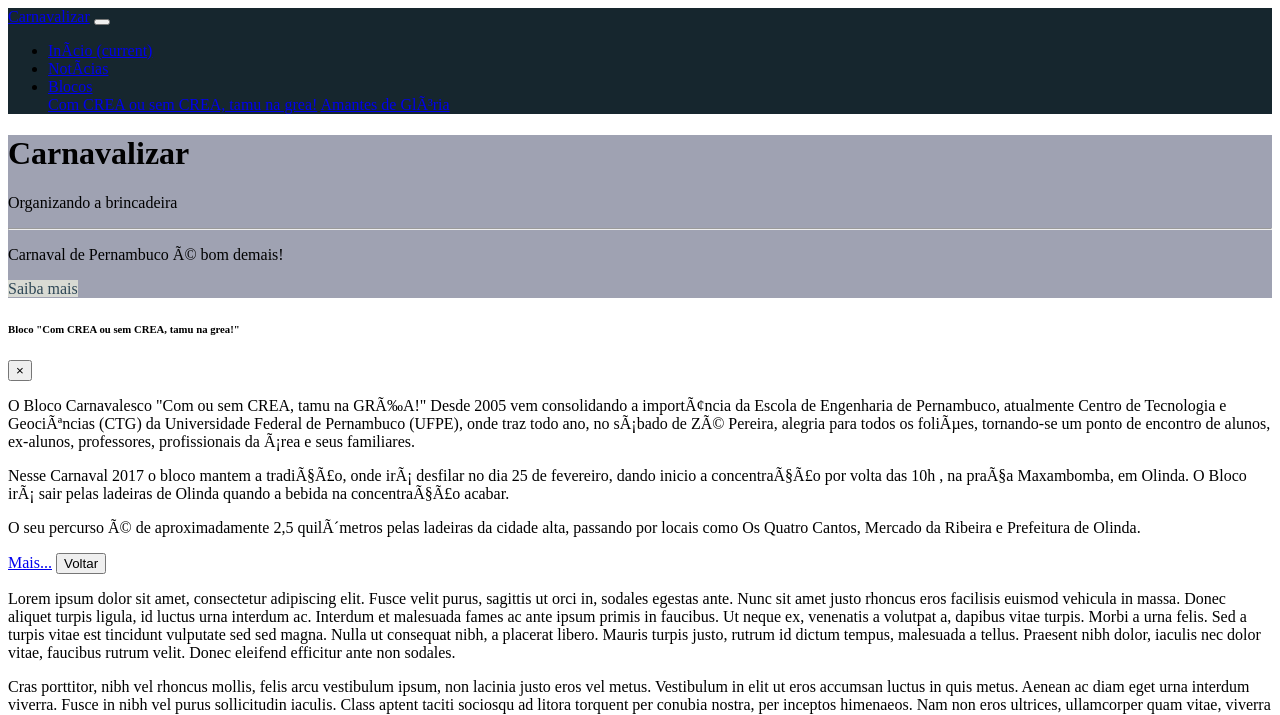
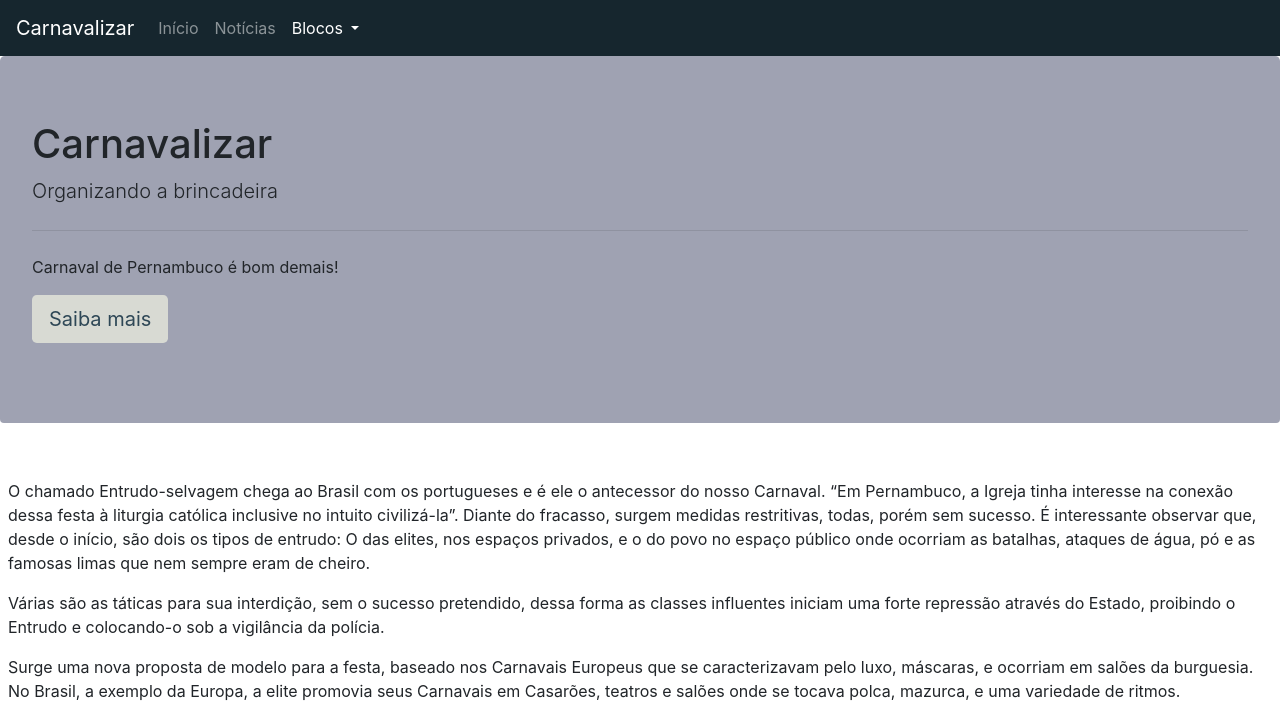
Before and after one commit to thiagojacinto/bootstrap-review-project-2020, a PHP site: page / in a window 1280 px wide. Shown: the top 715 px of the page. Run offline with PHP 8.4, Linux system fonts and the light colour scheme.

Commit message:
overview of index & main CSS

```diff
--- a/index.html
+++ b/index.html
@@ -1,20 +1,41 @@
+<!DOCTYPE html>
+<html lang="en">
+
+<head>
+  <meta charset="UTF-8">
+  <meta name="viewport" content="width=device-width, initial-scale=1.0, shrink-to-fit=no">
+  <meta http-equiv="X-UA-Compatible" content="ie=edge">
+
+  <!-- Bootstrap CSS -->
+  <link rel="stylesheet" href="https://stackpath.bootstrapcdn.com/bootstrap/4.4.1/css/bootstrap.min.css"
+    integrity="sha384-Vkoo8x4CGsO3+Hhxv8T/Q5PaXtkKtu6ug5TOeNV6gBiFeWPGFN9MuhOf23Q9Ifjh" crossorigin="anonymous">
+  <link rel="stylesheet" href="/styles/main.css">
+
+  <title>PE: Carnaval é aqui!</title>
+</head>
+
+<body>
+
   <header>
-  <nav class="navbar navbar-expand-lg navbar-dark " style = "background: #16262E; ">
+    <nav class="navbar navbar-expand-lg navbar-dark " style="background: #16262E; ">
       <a class="navbar-brand" href="#">Carnavalizar</a>
-    <button class="navbar-toggler" type="button" data-toggle="collapse" data-target="#navbarNavAltMarkup" aria-controls="navbarNavAltMarkup" aria-expanded="false" aria-label="Toggle navigation">
+      <button class="navbar-toggler" type="button" data-toggle="collapse" data-target="#navbarNavAltMarkup"
+        aria-controls="navbarNavAltMarkup" aria-expanded="false" aria-label="Toggle navigation">
         <span class="navbar-toggler-icon"></span>
       </button>
       <div class="collapse navbar-collapse" id="navbarNavDropdown">
         <ul class="navbar-nav">
-        <li class="nav-item active">
-          <a class="nav-link" href="#">Início <span class="sr-only">(current)</span></a>
+          <li class="nav-item ">
+            <a class="nav-link" href="/">Início </a>
           </li>
           <li class="nav-item">
             <a class="nav-link" href="#news">Notícias</a>
           </li>
-        <li class="nav-item dropdown">
-          <a class="nav-link dropdown-toggle" href="#" id="navbarDropdownMenuLink" data-toggle="dropdown" aria-haspopup="true" aria-expanded="false">
+          <li class="nav-item dropdown active">
+            <a class="nav-link dropdown-toggle" href="#" id="navbarDropdownMenuLink" data-toggle="dropdown"
+              aria-haspopup="true" aria-expanded="false">
               Blocos
+              <span class="sr-only">(current)</span>
             </a>
             <div class="dropdown-menu" aria-labelledby="navbarDropdownMenuLink">
               <a class="dropdown-item" href="#">Com CREA ou sem CREA, tamu na grea!</a>
@@ -30,33 +51,13 @@
       <hr class="my-4">
       <p>Carnaval de Pernambuco é bom demais!</p>
       <p class="lead">
-      <a class="btn btn-lg button-link" style="background: #D8DAD3; text-decoration: none; color: #2E4756" href="#" role="button" data-toggle="modal" data-target="#more" target="_blank">Saiba mais</a>
+        <a class="btn btn-lg button-link" style="background: #D8DAD3; text-decoration: none; color: #2E4756" href="#"
+          role="button" data-toggle="modal" data-target="#more" target="_blank">Saiba mais</a>
       </p>
     </div>
-  <div class="bootstrap-modal">
-  <div class="modal fade" id="more" tabindex="-1" role="dialog" aria-labelledby="exampleModalLabel" aria-hidden="true">
-    <div class="modal-dialog" role="document">
-      <div class="modal-content">
-        <div class="modal-header">
-          <h6 class="modal-title" id="exampleModalLabel">Bloco "Com CREA ou sem CREA, tamu na grea!"</h6>
-          <button type="button" class="close" data-dismiss="modal" aria-label="Close">
-          <span aria-hidden="true">&times;</span>
-          </button>
-        </div>
-        <div class="modal-body">
-          <p>O Bloco Carnavalesco "Com ou sem CREA, tamu na GRÉA!"  Desde 2005 vem consolidando a importância da Escola de Engenharia de Pernambuco, atualmente Centro de Tecnologia e Geociências (CTG) da Universidade Federal de Pernambuco (UFPE), onde traz todo ano, no  sábado de Zé Pereira,  alegria para todos os foliões, tornando-se um ponto de encontro de alunos, ex-alunos, professores, profissionais da área e seus familiares.</p>
-          <p>Nesse Carnaval  2017 o bloco mantem a tradição, onde irá desfilar no dia 25 de fevereiro, dando inicio a concentração por volta das 10h , na praça Maxambomba, em Olinda. O Bloco irá sair pelas ladeiras de Olinda quando a bebida na concentração acabar.</p>
-          <p>O seu percurso é de aproximadamente 2,5 quilômetros pelas ladeiras da cidade alta, passando por locais como Os Quatro Cantos, Mercado da Ribeira e Prefeitura de Olinda.</p>
-        </div>
-        <div class="modal-footer">
-          <a type="button" class="btn btn-secondary" href="https://www.penocarnaval.com.br/noticias/detalhe/bloco-com-ou-sem-crea-tamu-na-grea">Mais...</a>
-          <button type="button" class="btn btn-success" data-dismiss="modal">Voltar</button>
-        </div>
-      </div>
-    </div>
-  </div>
+
   </header>
-<body>
+
   <aside>
     <div class="d-flex flex-column">
       <div class="p-2">
@@ -73,12 +74,42 @@
   </aside>
   <main>
     <div id="#news" class="p-2">
-  <p>Lorem ipsum dolor sit amet, consectetur adipiscing elit. Fusce velit purus, sagittis ut orci in, sodales egestas ante. Nunc sit amet justo rhoncus eros facilisis euismod vehicula in massa. Donec aliquet turpis ligula, id luctus urna interdum ac. Interdum et malesuada fames ac ante ipsum primis in faucibus. Ut neque ex, venenatis a volutpat a, dapibus vitae turpis. Morbi a urna felis. Sed a turpis vitae est tincidunt vulputate sed sed magna. Nulla ut consequat nibh, a placerat libero. Mauris turpis justo, rutrum id dictum tempus, malesuada a tellus. Praesent nibh dolor, iaculis nec dolor vitae, faucibus rutrum velit. Donec eleifend efficitur ante non sodales.</p>
-  <p>Cras porttitor, nibh vel rhoncus mollis, felis arcu vestibulum ipsum, non lacinia justo eros vel metus. Vestibulum in elit ut eros accumsan luctus in quis metus. Aenean ac diam eget urna interdum viverra. Fusce in nibh vel purus sollicitudin iaculis. Class aptent taciti sociosqu ad litora torquent per conubia nostra, per inceptos himenaeos. Nam non eros ultrices, ullamcorper quam vitae, viverra sem. Sed ut neque mattis tortor vulputate aliquet. Curabitur ut erat at nisl porta accumsan. Aliquam faucibus tincidunt luctus. Curabitur ac risus nisi. Vestibulum sit amet dui ut dolor blandit tincidunt. Donec maximus quis augue ut scelerisque.</p>
-  <p>Cras molestie, sapien eget venenatis feugiat, felis lorem hendrerit diam, ac tincidunt magna turpis in quam. Aliquam magna est, mattis sed tristique nec, laoreet id est. Integer pharetra turpis at nunc rhoncus, aliquam facilisis nunc interdum. Mauris accumsan dictum dolor, eu bibendum lorem lacinia eget. Interdum et malesuada fames ac ante ipsum primis in faucibus. Integer erat lacus, pharetra eget diam at, iaculis vehicula nisi. Nunc egestas tortor et placerat faucibus. Duis interdum in neque et dapibus. Maecenas blandit quis lacus eget sagittis. Vivamus pellentesque enim nisl, id maximus orci tempus eget. Mauris ornare nisi sem, sit amet facilisis nisi scelerisque blandit. Proin tortor purus, convallis a erat dapibus, imperdiet vehicula nisi. Suspendisse aliquam dui sit amet enim posuere maximus. Phasellus molestie neque vel metus ullamcorper porttitor.</p>
+      <p>O chamado Entrudo-selvagem chega ao Brasil com os portugueses e é ele o antecessor do nosso Carnaval. “Em Pernambuco,
+        a Igreja tinha interesse na conexão dessa festa à liturgia católica inclusive no intuito civilizá-la”. Diante do
+        fracasso, surgem medidas restritivas, todas, porém sem sucesso. É interessante observar que, desde o início, são dois
+        os tipos de entrudo: O das elites, nos espaços privados, e o do povo no espaço público onde ocorriam as batalhas,
+        ataques de água, pó e as famosas limas que nem sempre eram de cheiro.</p>
+      <p>Várias são as táticas para sua interdição, sem o sucesso pretendido, dessa forma as classes influentes iniciam uma
+        forte repressão através do Estado, proibindo o Entrudo e colocando-o sob a vigilância da polícia.</p>
+      <p>Surge uma nova proposta de modelo para a festa, baseado nos Carnavais Europeus que se caracterizavam pelo luxo,
+        máscaras, e ocorriam em salões da burguesia. No Brasil, a exemplo da Europa, a elite promovia seus Carnavais em
+        Casarões, teatros e salões onde se tocava polca, mazurca, e uma variedade de ritmos.</p>
+      <img class="foto" src="https://www.carnavalrecife.com/wp-content/uploads/2017/01/04639.jpg"
+        alt="Jovem dançando frevo na rua">
+      <p>Aos poucos, grupos de mascarados vão tomando as ruas do centro da cidade, em carros abertos puxados por cavalos ou a
+        pé, a Mascarada já dominava os espaços fechados e os desfiles no espaço público. Para tanto, buscou retirar da
+        população em geral, o costume de dançarem nas ruas e usarem máscaras, sobretudo os negros que trouxeram essa prática
+        da África. As proibições do seu uso assim como, a ocupação das ruas acarretaram reações e perseguições diversas.</p>
+      <p>A partir de 1862, se inicia um período de organização da folia na rua, e após 1888, com a abolição da escravatura,
+        esse processo é ampliado. A insurgente classe trabalhadora se organiza em agrupamentos denominados Clubes e, promove
+        seus desfiles carnavalescos no espaço urbano.</p>
+      <p>É a origem das agremiações em sua diversidade, na cidade do Recife. Entre os associados desses clubes sobressaíam-se
+        o operariado urbano, pequenos comerciantes, vendedores ambulantes, jornaleiros, lavadeiras, costureiras, açougueiros e
+        vários prestadores de serviços.</p>
     </div>
     </div>
   </main>
   <footer>
-  </footer
+
+  </footer>
+  <!-- Optional JavaScript -->
+  <!-- jQuery first, then Popper.js, then Bootstrap JS -->
+  <script src="https://code.jquery.com/jquery-3.4.1.slim.min.js"
+    integrity="sha384-J6qa4849blE2+poT4WnyKhv5vZF5SrPo0iEjwBvKU7imGFAV0wwj1yYfoRSJoZ+n" crossorigin="anonymous"></script>
+  <script src="https://cdn.jsdelivr.net/npm/popper.js@1.16.0/dist/umd/popper.min.js"
+    integrity="sha384-Q6E9RHvbIyZFJoft+2mJbHaEWldlvI9IOYy5n3zV9zzTtmI3UksdQRVvoxMfooAo" crossorigin="anonymous"></script>
+  <script src="https://stackpath.bootstrapcdn.com/bootstrap/4.4.1/js/bootstrap.min.js"
+    integrity="sha384-wfSDF2E50Y2D1uUdj0O3uMBJnjuUD4Ih7YwaYd1iqfktj0Uod8GCExl3Og8ifwB6" crossorigin="anonymous"></script>
 </body>
+
+</html>
```
Also changed, not shown: styles/main.css (+3 -99 lines). Lines whose indentation alone changed are shown as unchanged.
